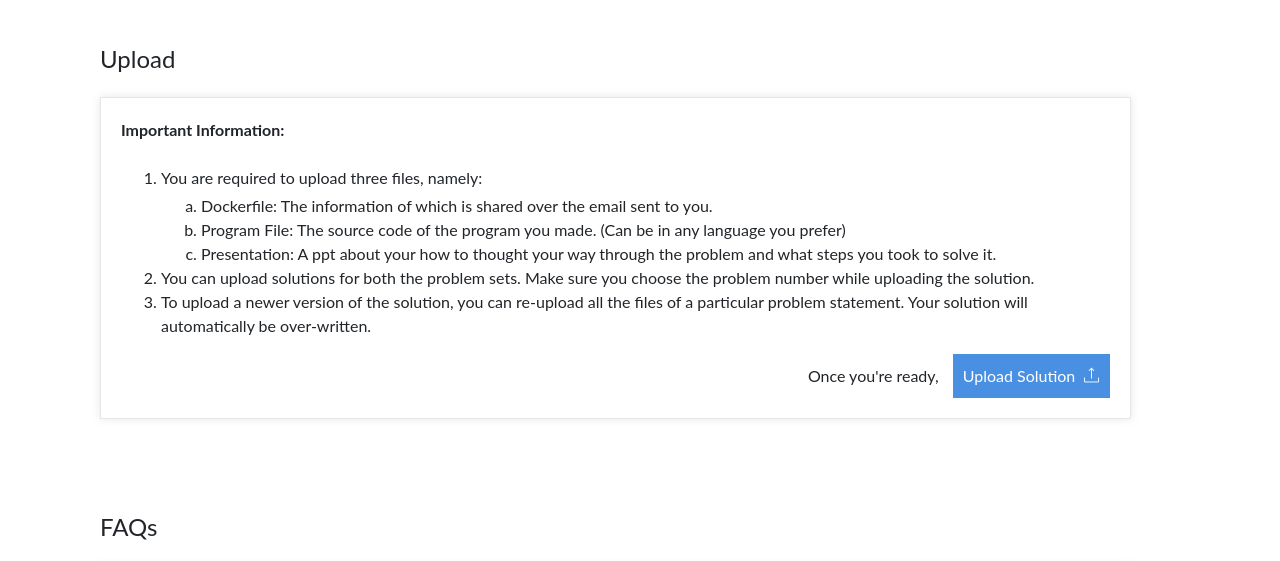
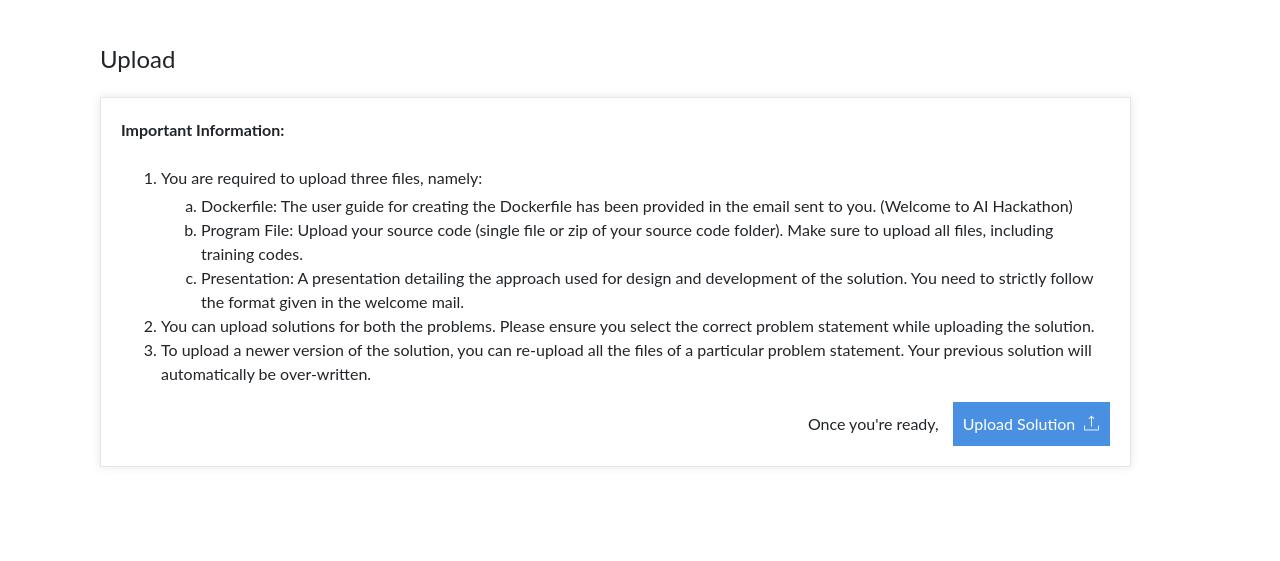
Before and after one commit to ArpanSriv/hackathon-website, a Django app: page /upload_solution in a window 1280 px wide. Shown: the part 256-817 px from the top of the page. Run offline with Django 3.2, Linux system fonts and the light colour scheme; the visitor is signed in with stand-in values (Sample User, id 1); data comes from the database, SQL or seed files in the repository; data that the repository does not hold is empty; parts of the project's set-up code (start-up, migrations or seed data) failed here and were passed over; some libraries are stand-ins or nearby versions; some web fonts are replaced.

Commit message:
Updated bs changes.

```diff
--- a/hackathon/solutions/templates/solutions/upload_solution.html
+++ b/hackathon/solutions/templates/solutions/upload_solution.html
@@ -110,21 +110,18 @@
                             <ol>
                                 <li>You are required to upload three files, namely:
                                     <ol style='margin-top: 4px; list-style: lower-alpha'>
-                                        <li>Dockerfile: The information of which is shared over the email sent to you.
+                                        <li>Dockerfile: The user guide for creating the Dockerfile has been provided in the email sent to you. (Welcome to AI Hackathon)
                                         </li>
-                                        <li>Program File: The source code of the program you made. (Can be in any
-                                            language you prefer)
+                                        <li>Program File: Upload your source code (single file or zip of your source code folder). Make sure to upload all files, including training codes.
                                         </li>
-                                        <li>Presentation: A ppt about your how to thought your way through the problem
-                                            and what steps you took to solve it.
+                                        <li>Presentation: A presentation detailing the approach used for design and development of the solution. You need to strictly follow the format given in the welcome mail.
                                         </li>
                                     </ol>
                                 </li>
-                                <li>You can upload solutions for both the problem sets. Make sure you choose the problem
-                                    number while uploading the solution.
+                                <li>You can upload solutions for both the problems. Please ensure you select the correct problem statement while uploading the solution.
                                 </li>
                                 <li>To upload a newer version of the solution, you can re-upload all the files of a
-                                    particular problem statement. Your solution will automatically be over-written.
+                                    particular problem statement. Your previous solution will automatically be over-written.
                                 </li>
                             </ol>
 
```
